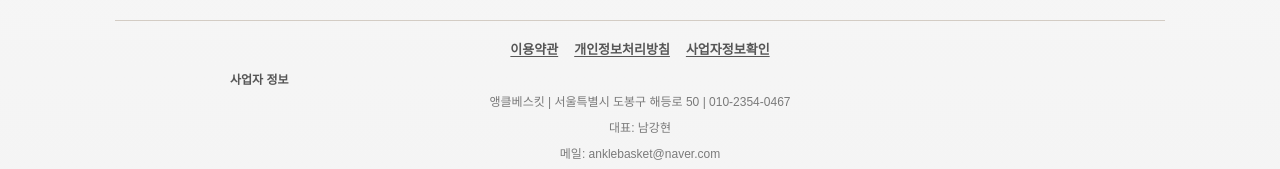
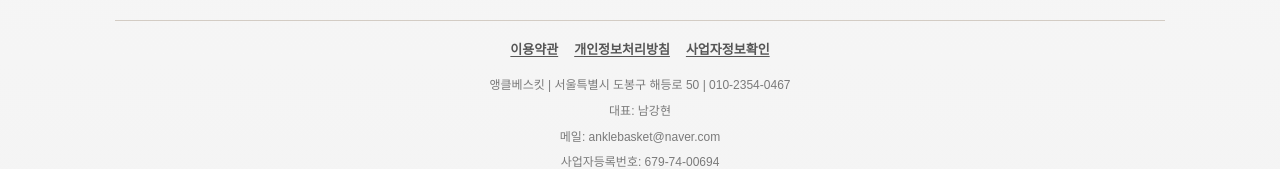
Before and after one commit to cba700/Ankle, a Next.js app: page / in a window 1280 px wide. Shown: the part 975-1144 px from the top of the page. Built offline with nearby package versions, Linux system fonts and the light colour scheme; no server answers; the database is empty.

Commit message:
사업자 정보글귀 제거

```diff
--- a/src/components/legal/legal-footer.tsx
+++ b/src/components/legal/legal-footer.tsx
@@ -23,7 +23,6 @@
 
         <section aria-labelledby="business-info-title" className={styles.businessInfo}>
           <h2 className={styles.businessTitle} id="business-info-title">
-            사업자 정보
           </h2>
           <p className={styles.businessLine}>
             앵클베스킷 | 서울특별시 도봉구 해등로 50 | 010-2354-0467
```
